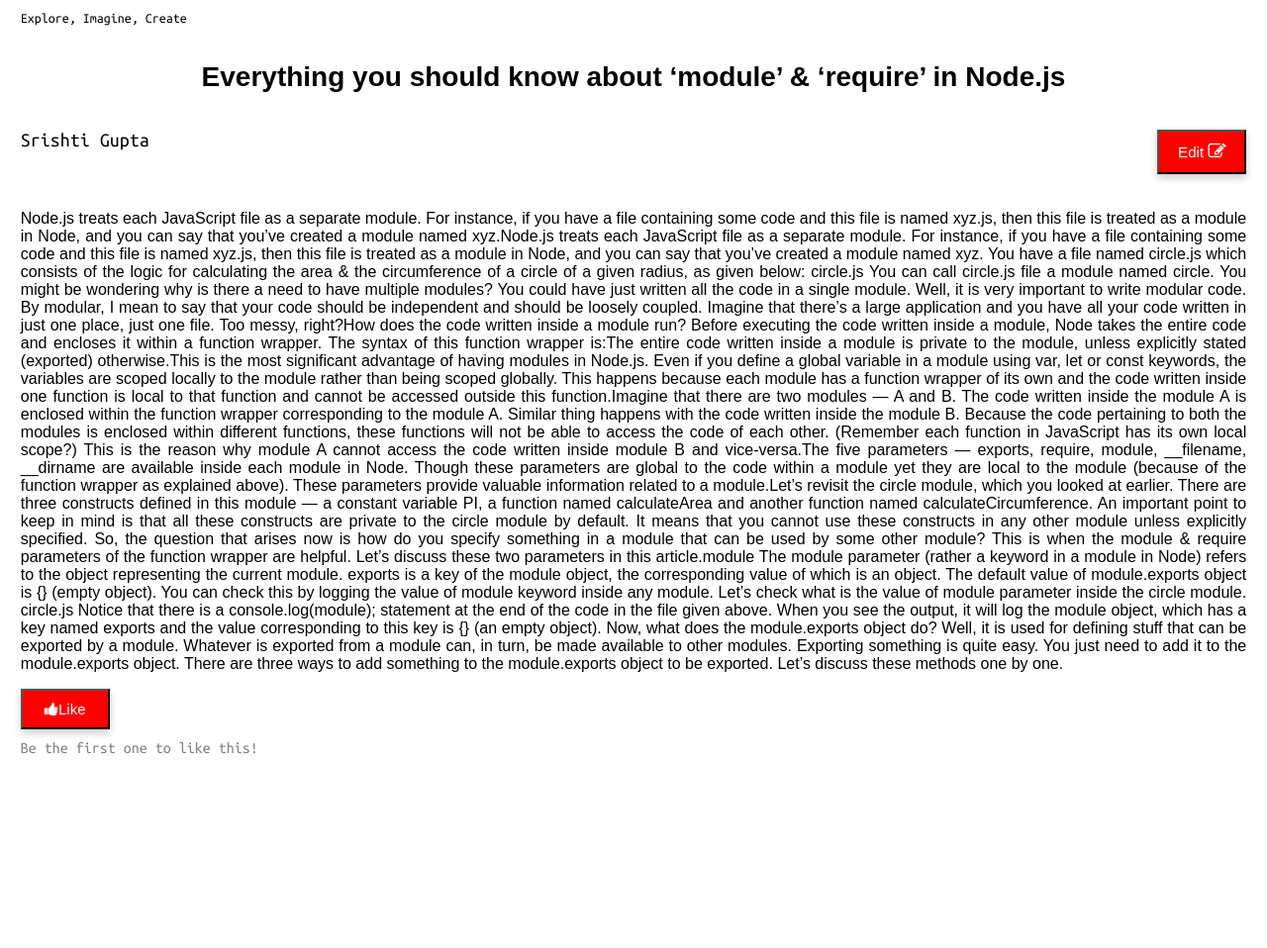
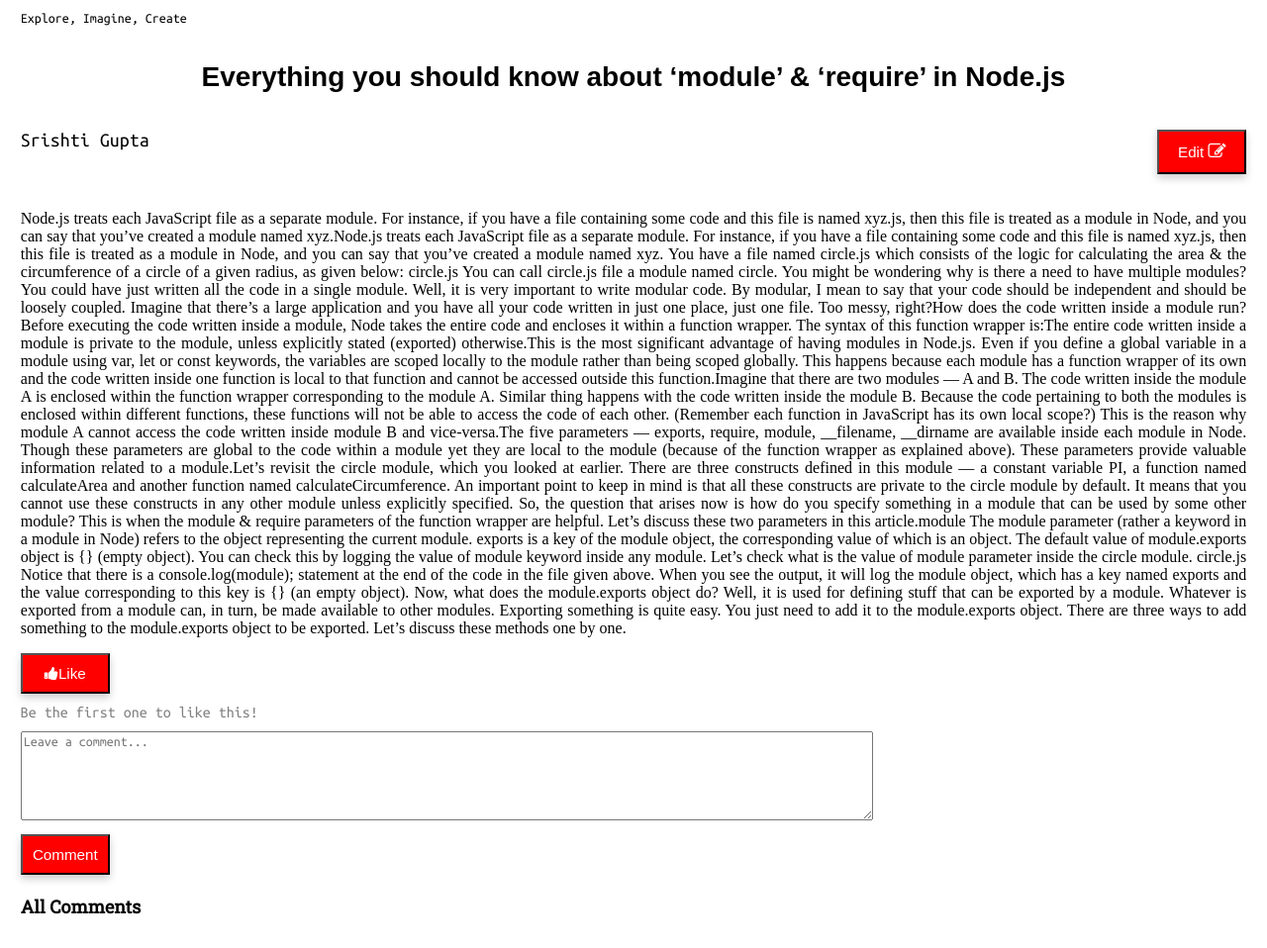
Before and after one commit to Khilan10/Scribbler, a plain HTML site: page html/post.html in a window 1280 px wide. Shown: the part 68-1026 px from the top of the page at 99% size. Before the commit the page ends 853 px from the top, so only its background shows below. Drawn offline with Linux system fonts and the light colour scheme; a web font is replaced by a local one.

Commit message:
- Add code for Comment Section

```diff
--- a/css/post.css
+++ b/css/post.css
@@ -58,7 +58,7 @@ input {
   clear: both;
   text-align: justify;
   font-size: 16px;
-  font-family: Arial, Helvetica, sans-serif;
+  font-family: 'Inria Serif', serif;
   display: block;
 }
 .div-post-content {
@@ -97,3 +97,43 @@ input {
   color: grey;
   font-family: 'Ubuntu Mono', monospace;
 }
+.comment-area {
+  color: grey;
+  font-family: 'Ubuntu Mono', monospace;
+  font-size: 14px;
+  margin: 10px 0;
+}
+.comment-button {
+  background-color: red;
+  width: 90px;
+  padding: 10px;
+  cursor: pointer;
+  font-weight: 500;
+  font-size: 95%;
+  color: #fff;
+  text-align: center;
+  font-family: Arial, Helvetica, sans-serif;
+  box-shadow: 0 4px 8px 0 rgba(0, 0, 0, 0.2);
+  margin-bottom: 20px;
+}
+.allCommentLabel {
+  font-family: 'Roboto Slab', serif;
+  font-size: 18px;
+  font-weight: bolder;
+  margin-bottom: 10px;
+}
+
+table {
+  border-collapse: collapse;
+  border-top: 20px solid #d9d9d9;
+  border-bottom: 20px solid #d9d9d9;
+  width: 71%;
+  margin-top: 10px;
+}
+
+td {
+  border: 10px solid #d9d9d9;
+  padding: 2%;
+  font-family: 'Inria Serif', serif;
+  font-weight: lighter;
+}
--- a/html/post.html
+++ b/html/post.html
@@ -9,6 +9,8 @@
     <link href="https://fonts.googleapis.com/css?family=Ubuntu+Mono&display=swap" rel="stylesheet" />
     <link rel="stylesheet" type="text/css" href="../css/post.css" />
     <link rel="stylesheet" type="text/css" href="../css/common.css" />
+    <link href="https://fonts.googleapis.com/css?family=Roboto+Slab&display=swap" rel="stylesheet">
+    <link href="https://fonts.googleapis.com/css?family=Inria+Serif&display=swap" rel="stylesheet">
 </head>
 
 <body>
@@ -160,16 +162,35 @@
     <!--  code for post content ends here -->
 
     <!-- code to display like button and like label starts here -->
-    <div >
+    <div>
         <div class="like-button-div">
-            <button class="like-button" id="like-button" onclick="likeClicked()"><i class="fa fa-thumbs-up" aria-hidden="true"></i>Like</button>
-            <button class="liked-button" id="liked-button" onclick="LikedClicked()"><i class="fa fa-thumbs-up" aria-hidden="true"></i>Liked</button>
+            <button class="like-button" id="like-button" onclick="likeClicked()"><i class="fa fa-thumbs-up"
+                    aria-hidden="true"></i>Like</button>
+            <button class="liked-button" id="liked-button" onclick="LikedClicked()"><i class="fa fa-thumbs-up"
+                    aria-hidden="true"></i>Liked</button>
         </div>
         <div>
-           <label class="like-label" id="like-label">Be the first one to like this!</label>
+            <label class="like-label" id="like-label">Be the first one to like this!</label>
         </div>
     </div>
     <!-- code to display like button and like label -->
+
+    <!-- code to display comment text box , comment buton, All Comment section starts here-->
+    <div>
+        <textarea class="comment-area" id="comment" rows="6" cols="120" placeholder="Leave a comment..."></textarea>
+        </textarea>
+        <div class="comment-button-div">
+            <button class="comment-button" id="comment-button" onclick="commentClicked()">Comment</button>
+            <div class="commentBox">
+            </div>
+        </div>
+        <div>
+            <div class="allCommentSection">
+                <label class="allCommentLabel">All Comments</label>
+                <table id="comment-table">
+                </table>
+            </div>
+            <!-- code to display comment text box , comment buton, All Comment section ends here -->
 
 </body>
 <!-- code added to include java script -->
--- a/js/post.js
+++ b/js/post.js
@@ -14,6 +14,10 @@ var likedButton = document.getElementById('liked-button');
 var likeLabel = document.getElementById('like-label');
 //this variable is defined to display number of people who liked
 var noOfpeople = 1;
+//this variable is used to get the comment added in text box
+var comment = document.getElementById('comment');
+//this variable is added to get the comment table
+var tableComment = document.getElementById('comment-table');
 
 // this method is called on click of edit button
 // this will show the save button and hide the edit button
@@ -55,3 +59,11 @@ function LikedClicked() {
   noOfpeople++;
   likeLabel.innerHTML = noOfpeople + ' people like this!';
 }
+
+//this method is executed on click on Comment Button
+//this will add the comment in top of the box
+function commentClicked() {
+  console.log('get the comment:' + comment.value);
+  tableComment.innerHTML =
+    '<tr><td>' + comment.value + '</td></tr>' + tableComment.innerHTML;
+}
```
